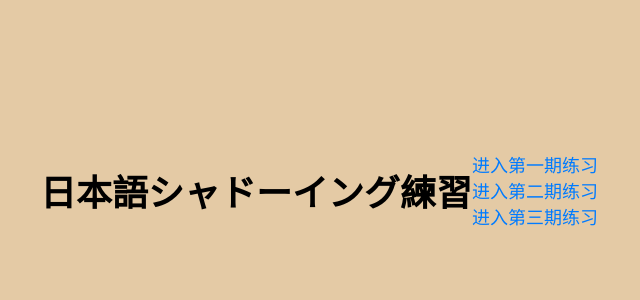
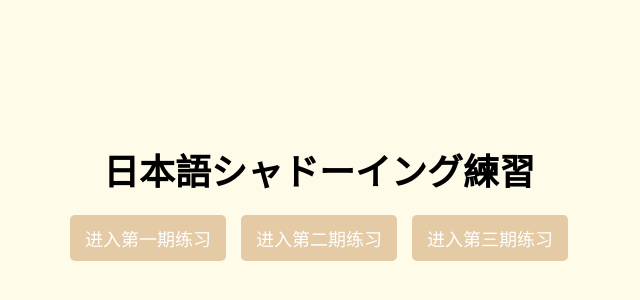
Before and after one commit to rinkou666/japanese-practice, a plain HTML site: page index.html in a window 1280 px wide. Shown: the part 210-510 px from the top of the page, without its empty margins (321-961 px from the left). Drawn offline with Linux system fonts and the light colour scheme.

Commit message:
Add files via upload

```diff
--- a/index.html
+++ b/index.html
@@ -9,11 +9,12 @@
             font-family: Arial, sans-serif;
             margin: 0;
             padding: 0;
-            background-color: #E4CAA5; /* 按钮颜色 */
-            color: #FFFBE9; /* 按钮文本颜色 */
+            background-color: #FFFBE9; /* 背景颜色 */
+            color: #333; /* 深灰色文本 */
             display: flex;
-            justify-content: center; /* 水平居中 */
-            align-items: center; /* 垂直居中 */
+            flex-direction: column; /* 垂直排列 */
+            justify-content: center; /* 垂直居中 */
+            align-items: center; /* 水平居中 */
             height: 100vh; /* 使页面占满全高 */
         }
 
@@ -21,27 +22,40 @@
             font-size: 36px; /* 标题字体大小 */
             text-align: center; /* 居中对齐 */
             color: #000; /* 黑色字体 */
+            margin-bottom: 20px; /* 标题与按钮之间的间距 */
+        }
+
+        .button-container {
+            display: flex; /* 使用flexbox布局 */
+            gap: 15px; /* 按钮之间的间距 */
+        }
+
+        button {
+            background-color: #E4CAA5; /* 按钮颜色 */
+            color: white; /* 按钮文本颜色 */
+            border: none; /* 无边框 */
+            border-radius: 5px; /* 圆角 */
+            padding: 10px 15px; /* 内边距 */
+            cursor: pointer; /* 鼠标悬停时显示手形 */
+            font-size: 18px; /* 按钮字体大小 */
+        }
+
+        button:hover {
+            opacity: 0.9; /* 悬停时轻微变透明 */
         }
 
         a {
             text-decoration: none; /* 移除链接下划线 */
-            color: #007BFF; /* 蓝色链接 */
-            font-size: 18px; /* 链接字体大小 */
-        }
-
-        a:hover {
-            text-decoration: underline; /* 悬停时添加下划线 */
+            color: white; /* 按钮文本颜色 */
         }
     </style>
 </head>
 <body>
     <h1>日本語シャドーイング練習</h1>
-    <div>
-        <a href="episode1.html">进入第一期练习</a> <!-- 链接到第一期练习页面 -->
-        <br>
-        <a href="episode2.html">进入第二期练习</a> <!-- 链接到第二期练习页面（如果有的话） -->
-        <br>
-        <a href="episode3.html">进入第三期练习</a> <!-- 链接到第三期练习页面（如果有的话） -->
+    <div class="button-container">
+        <a href="episode1.html"><button>进入第一期练习</button></a>
+        <a href="episode2.html"><button>进入第二期练习</button></a>
+        <a href="episode3.html"><button>进入第三期练习</button></a>
     </div>
 </body>
 </html>
```
